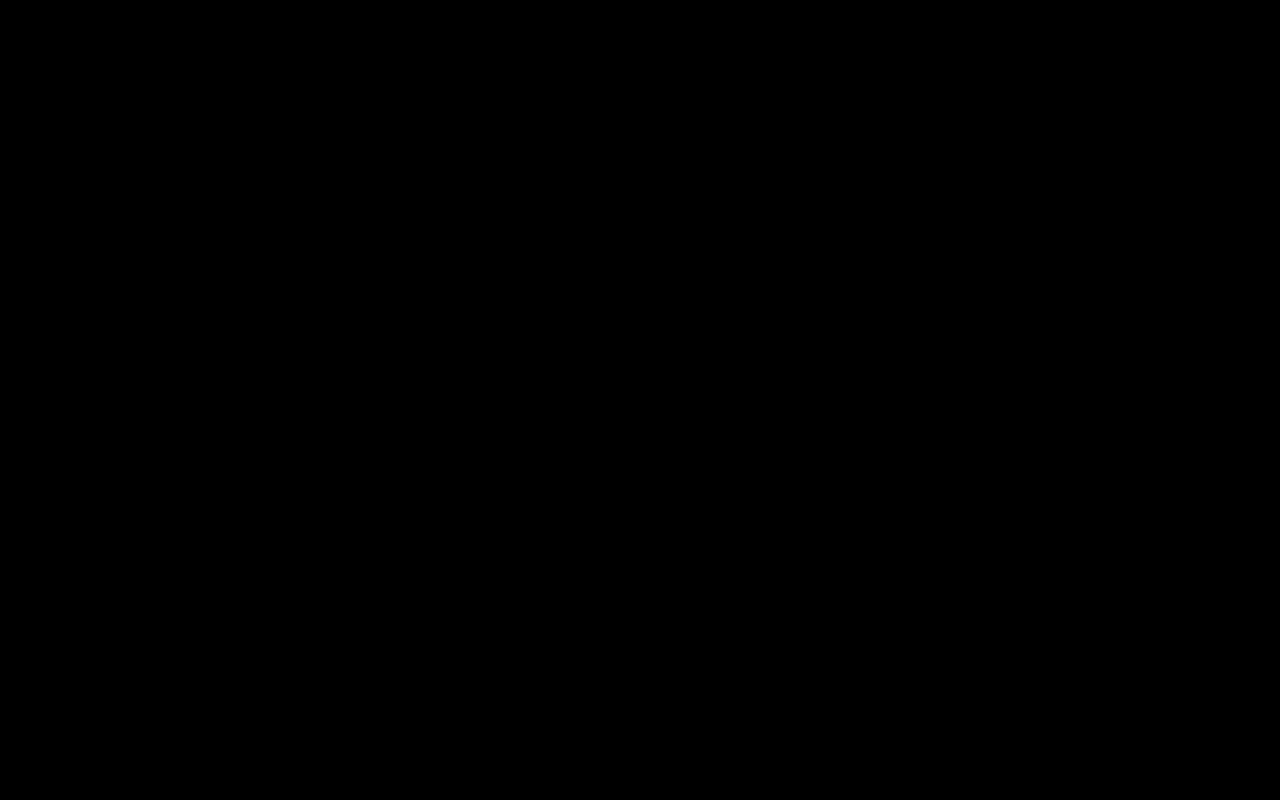
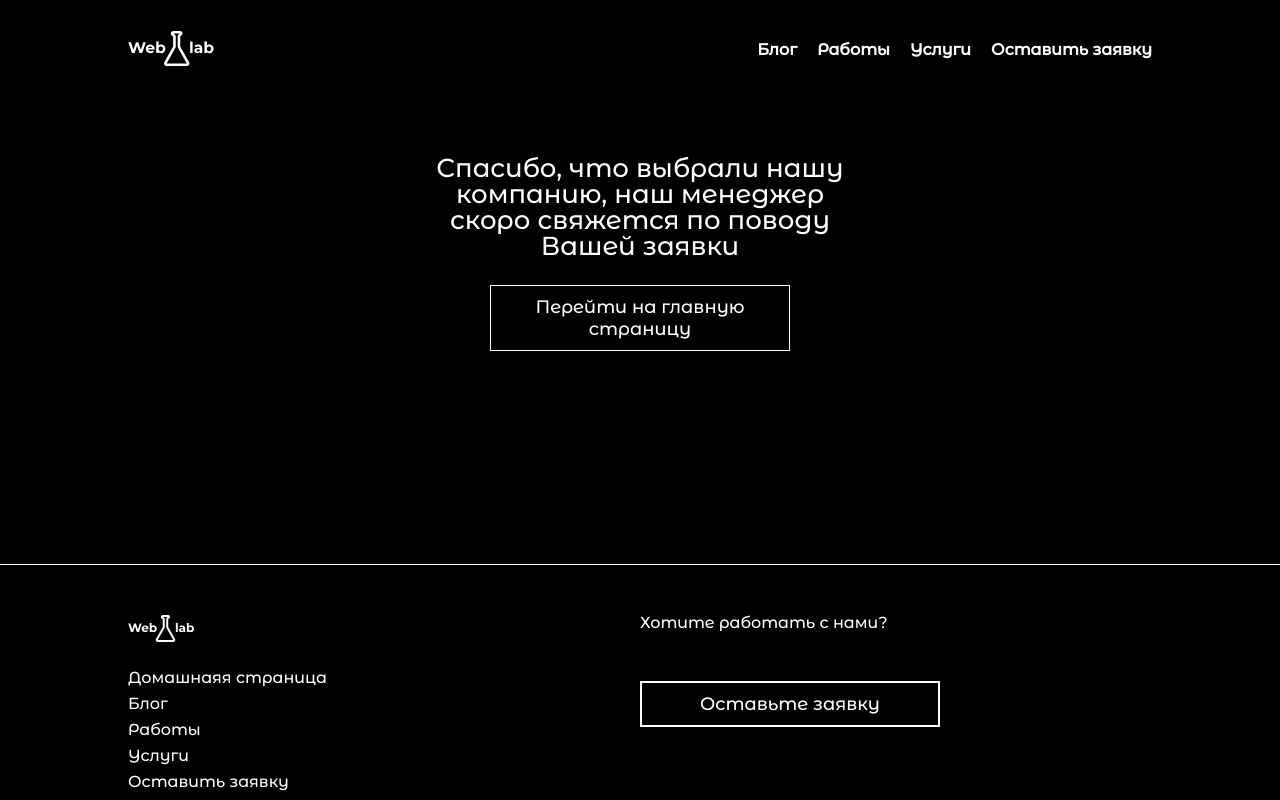
Before and after one commit to astrhsptl/web-company, a React (Vite) app in the folder src/frontend/: page /ticket/thanks in a window 1280 px wide. Before the commit this address had no page. Built offline with nearby package versions, Linux system fonts and the light colour scheme.

Commit message:
add ticket thanks page

```diff
--- a/src/frontend/src/app/Application.tsx
+++ b/src/frontend/src/app/Application.tsx
@@ -7,6 +7,7 @@ import { CertainProduct } from "@/pages/certainProduct/CertainProduct"
 import ServicePage from "@/pages/serviceList";
 import { Ticket } from "@/pages/ticket"
 import "@/shared/styles/initial.css"
+import { TicketThanks } from "@/pages/ticketThanks/TicketThanks"
 
 
 export default function Application() {
@@ -17,6 +18,7 @@ export default function Application() {
       <Route key={'/blog'} path={"/blog"} element={<Blog />} />
       <Route key={'/service'} path={"/service"} element={<ServicePage />} />
       <Route key={'/ticket/new'} path={"/ticket/new"} element={<Ticket />} />
+      <Route key={'/ticket/new'} path={"/ticket/thanks"} element={<TicketThanks />} />
 
       <Route key={'/blog/:id'} path={"/blog/:id"} element={<CertainBlog />} />
       <Route key={'/product/:id'} path={"/product/:id"} element={<CertainProduct />} />
--- /dev/null
+++ b/src/frontend/src/pages/ticketThanks/TicketThanks.tsx
@@ -0,0 +1,13 @@
+import Footer from '@/widgets/footer'
+import { Header } from '@/widgets/header'
+import { TicketThanksData } from '@/widgets/ticketThanks'
+
+export const TicketThanks = () => {
+  return (
+    <>
+    <Header />
+    <TicketThanksData />
+    <Footer />
+    </>
+  )
+}
--- /dev/null
+++ b/src/frontend/src/pages/ticketThanks/index.ts
@@ -0,0 +1,3 @@
+import { Ticket } from "./TicketThanks";
+
+export { Ticket };
--- a/src/frontend/src/widgets/ticket/components/TicketDataFormCard.tsx
+++ b/src/frontend/src/widgets/ticket/components/TicketDataFormCard.tsx
@@ -25,6 +25,7 @@ export const TicketDataFormCard = () => {
     />
     <textarea
       {...register("body", {
+        required: "Это поле обязательно",
         maxLength: 2048
       })}
       placeholder="Описание..."
--- /dev/null
+++ b/src/frontend/src/widgets/ticketThanks/TicketThanksData.tsx
@@ -0,0 +1,21 @@
+import { useNavigate } from "react-router-dom"
+import "./styles/style.css"
+
+export const TicketThanksData = () => {
+  const navigate = useNavigate();
+
+  return (
+    <div className="ticket-thanks-container">
+        <p className="ticket-thanks-text">
+            Спасибо, что выбрали нашу компанию,
+            наш менеджер скоро свяжется по поводу Вашей заявки
+        </p>
+        <button
+            className="button__classic ticket-thanks-button"
+            onClick={() => navigate("/")}
+        >
+            Перейти на главную страницу
+        </button>
+    </div>
+  )
+}
--- /dev/null
+++ b/src/frontend/src/widgets/ticketThanks/index.ts
@@ -0,0 +1,3 @@
+import { TicketThanksData } from "./TicketThanksData";
+
+export { TicketThanksData }
--- /dev/null
+++ b/src/frontend/src/widgets/ticketThanks/styles/style.css
@@ -0,0 +1,23 @@
+.ticket-thanks-container {
+    justify-self: center;
+    align-self: center;
+
+    margin-top: 100px;
+    max-width: 450px;
+
+    display: flex;
+    flex-flow: column nowrap;
+
+    justify-content: center;
+    align-items: center;
+}
+
+.ticket-thanks-text {
+    color: #fff;
+    font-family: Montserrat;
+    font-size: 900;
+    font-size: 26px;
+    text-align: center;
+
+    margin-bottom: 26px;
+}
```
